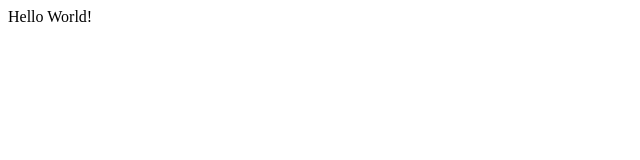
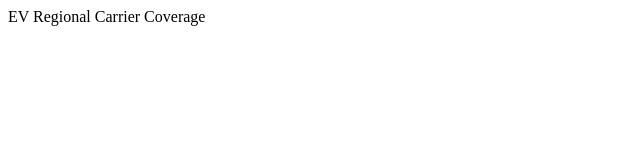
Before and after one commit to bladideeblah/Markers, a website: page index.html in a window 1280 px wide. Shown: the whole page, without its empty margins (0-640 px from the left). Drawn offline with Linux system fonts and the light colour scheme.

Commit message:
Title change

```diff
--- a/index.html
+++ b/index.html
@@ -4,9 +4,9 @@
         <meta charset="UTF-8">
         <meta name="viewport" content="width=device-width, initial-scale=1.0">
 
-        <title>Hello World Simple App</title>
+        <title>EV Regional Carrier</title>
     </head>
     <body>
-        <div>Hello World!</div>
+        <div>EV Regional Carrier Coverage</div>
     </body>
 </html>
```
